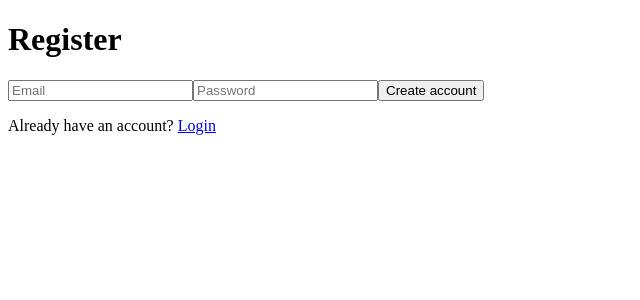
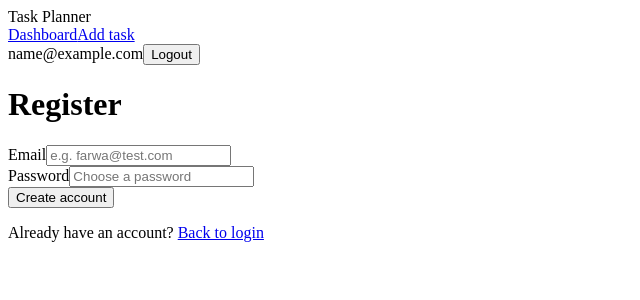
Before and after one commit to farwara/StudentTaskPlanner, a React (Vite) app: page /register in a window 1280 px wide. Shown: the top 300 px of the page, without its empty margins (0-640 px from the left). Built offline with nearby package versions, Linux system fonts and the light colour scheme; no server answers; sample sign-in values are in the browser's storage.

Commit message:
Improve form labels and added navigation bar with logout functionality

```diff
--- a/src/App.jsx
+++ b/src/App.jsx
@@ -7,9 +7,13 @@ import Dashboard from "./pages/Dashboard";
 import AddTask from "./pages/AddTask";
 
 import PrivateRoute from "./routes/PrivateRoute";
-
+import NavBar from "./components/NavBar";
+import { useAuth } from "./context/AuthContext";
 function App() {
+    const {user} =useAuth();
     return (
+        <>
+            {user && <NavBar />}
         <Routes>
             {/* Always redirect home to login */}
             <Route path="/" element={<Navigate to="/login" replace />} />
@@ -40,6 +44,7 @@ function App() {
             {/* Fallback */}
             <Route path="*" element={<Navigate to="/login" replace />} />
         </Routes>
+            </>
     );
 }
 
--- /dev/null
+++ b/src/components/NavBar.jsx
@@ -0,0 +1,36 @@
+
+import { NavLink, useNavigate } from "react-router-dom";
+import { useAuth } from "../context/AuthContext";
+
+export default function NavBar() {
+    const { user, logout } = useAuth();
+    const navigate = useNavigate();
+
+    function handleLogout() {
+        logout();
+        navigate("/login");
+    }
+
+    return (
+        <header className="navbar">
+            <div className="navbar__brand">Task Planner</div>
+
+            <nav className="navbar__links">
+                <NavLink to="/dashboard" className={({ isActive }) => (isActive ? "active" : "")}>
+                    Dashboard
+                </NavLink>
+
+                <NavLink to="/add-task" className={({ isActive }) => (isActive ? "active" : "")}>
+                    Add task
+                </NavLink>
+            </nav>
+
+            <div className="navbar__right">
+                {user?.email && <span className="navbar__user">{user.email}</span>}
+                <button className="btn btn--ghost" onClick={handleLogout}>
+                    Logout
+                </button>
+            </div>
+        </header>
+    );
+}
--- a/src/pages/Login.jsx
+++ b/src/pages/Login.jsx
@@ -31,27 +31,36 @@ function Login() {
 
             {error && <p>{error}</p>}
 
-            <form onSubmit={handleSubmit}>
+            <form className="card" onSubmit={handleSubmit}>
+                <div className="field">
+                    <label>Email</label>
                     <input
                         type="email"
                         value={email}
                         onChange={(e) => setEmail(e.target.value)}
-                    placeholder="Email"
+                        placeholder="e.g. user@taskplanner.nl"
                         required
                     />
+                </div>
 
+                <div className="field">
+                    <label>Password</label>
                     <input
                         type="password"
                         value={password}
                         onChange={(e) => setPassword(e.target.value)}
-                    placeholder="Password"
+                        placeholder="Your password"
                         required
                     />
+                </div>
 
-                <button type="submit">Login</button>
+                <button className="btn" type="submit">Login</button>
+
+                <p className="muted">
+                    No account? <Link to="/register">Create one</Link>
+                </p>
             </form>
 
-            <Link to="/register">Register</Link>
         </main>
     );
 }
--- a/src/pages/Register.jsx
+++ b/src/pages/Register.jsx
@@ -30,29 +30,35 @@ export default function Register() {
 
             {error && <p>{error}</p>}
 
-            <form onSubmit={handleSubmit}>
+            <form className="card" onSubmit={handleSubmit}>
+                <div className="field">
+                    <label>Email</label>
                     <input
                         type="email"
-                    placeholder="Email"
                         value={email}
                         onChange={(e) => setEmail(e.target.value)}
+                        placeholder="e.g. farwa@test.com"
                         required
                     />
+                </div>
 
+                <div className="field">
+                    <label>Password</label>
                     <input
                         type="password"
-                    placeholder="Password"
                         value={password}
                         onChange={(e) => setPassword(e.target.value)}
+                        placeholder="Choose a password"
                         required
                     />
+                </div>
 
-                <button type="submit">Create account</button>
+                <button className="btn" type="submit">Create account</button>
+
+                <p className="muted">
+                    Already have an account? <Link to="/login">Back to login</Link>
+                </p>
             </form>
-
-            <p>
-                Already have an account? <Link to="/login">Login</Link>
-            </p>
         </main>
     );
 }
```
Lines whose indentation alone changed are shown as unchanged.
